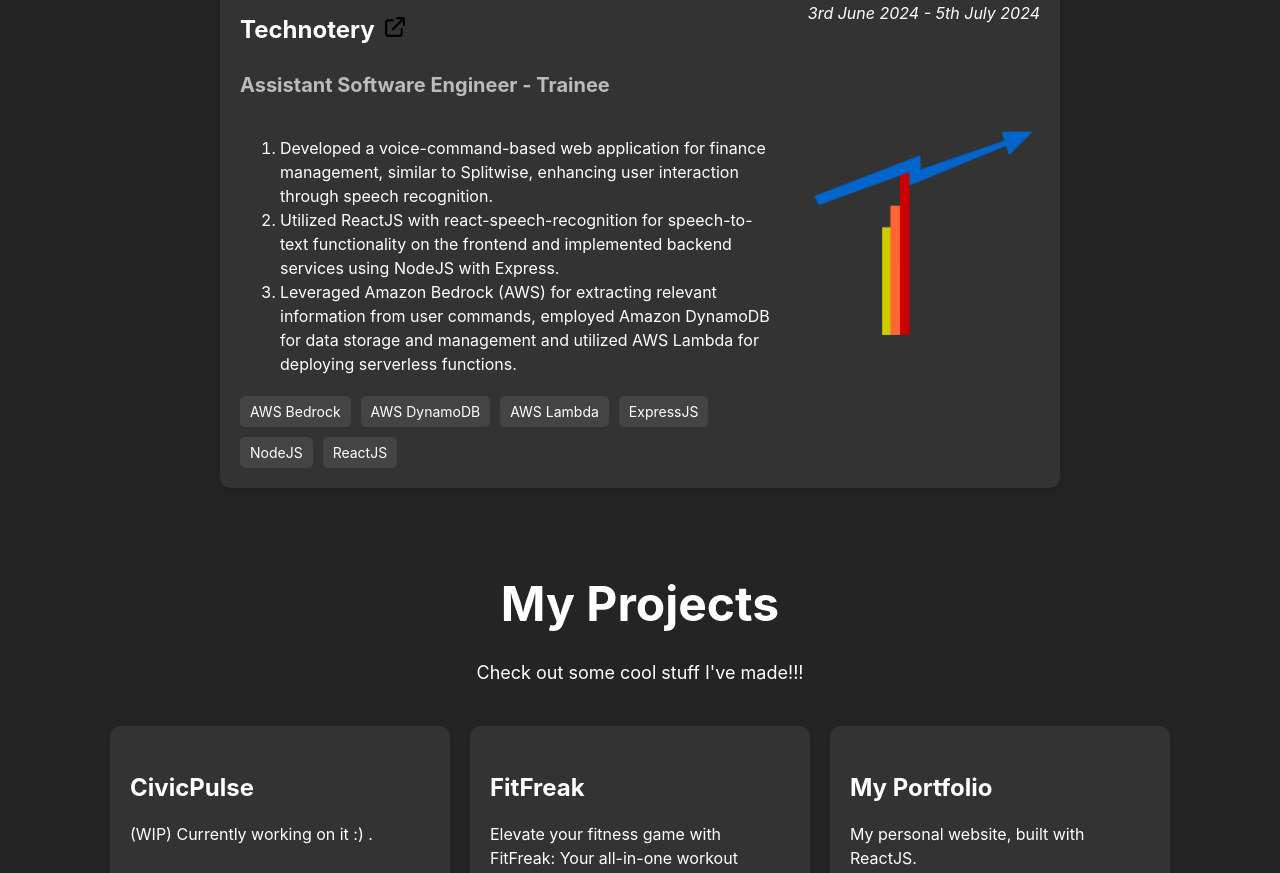
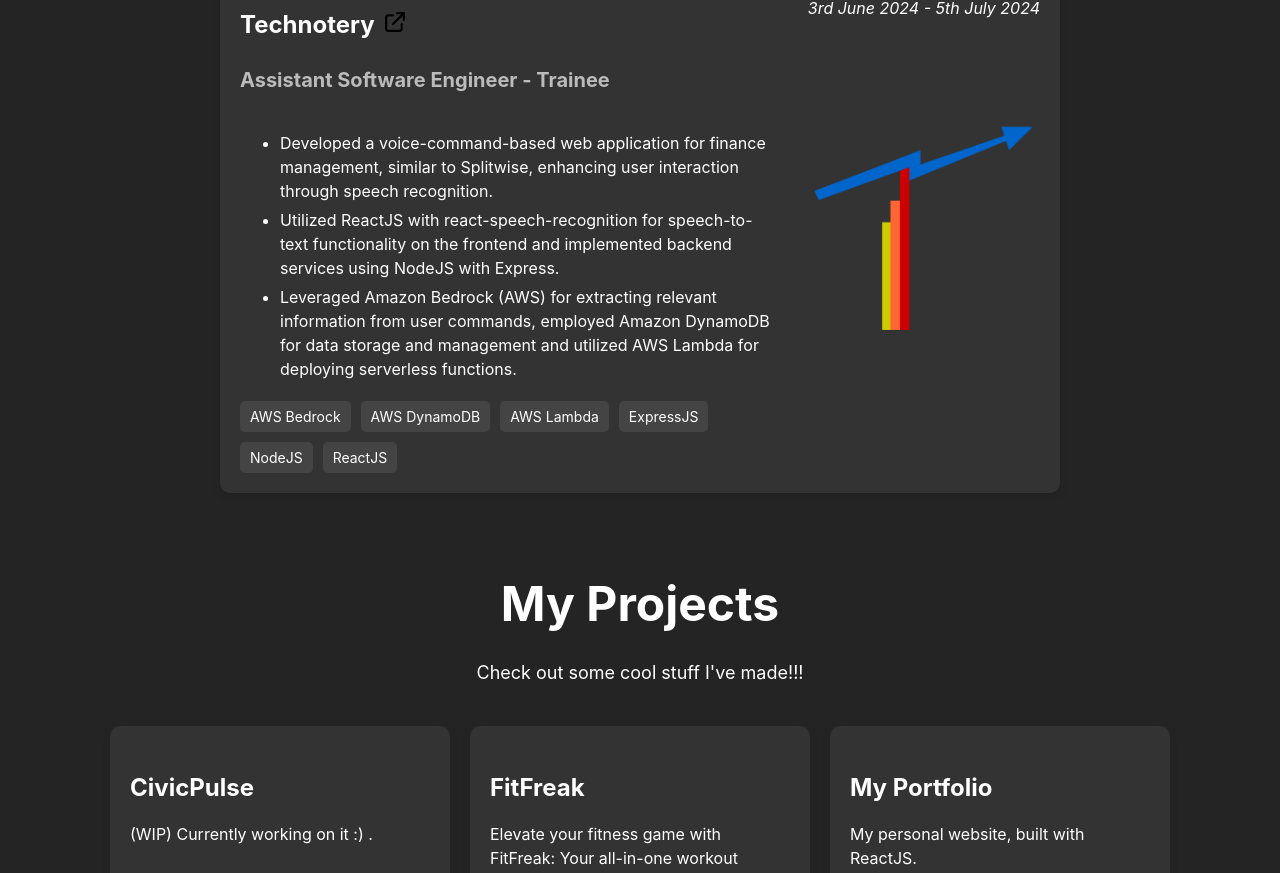
Before and after one commit to rushilpatel21/My-Portfolio, a React (Vite) app in the folder portfolio/: page / in a window 1280 px wide. Shown: the part 1894-2767 px from the top of the page. Built offline with nearby package versions, Linux system fonts and the light colour scheme; no server answers.

Commit message:
Changed list style type in experience

```diff
--- a/portfolio/src/pages/experience.jsx
+++ b/portfolio/src/pages/experience.jsx
@@ -39,11 +39,11 @@ const Experience = () => {
             <h4>{experience.position}</h4>
             <div className="experience-details">
               <div className="experience-info">
-                <ol>
+                <ul>
                   {experience.description.map((point, index) => (
                     <li key={index}>{point}</li>
                   ))}
-                </ol>
+                </ul>
                 <div className="experience-tags">
                   {experience.tags.map((tag, index) => (
                     <span key={index} className="tag">{tag}</span>
--- a/portfolio/src/styles/experience.css
+++ b/portfolio/src/styles/experience.css
@@ -85,12 +85,10 @@
 }
 
 .experience-info ul {
-    list-style: none;
-    padding: 0;
+    list-style-type: disc;
 }
 
 .experience-info ul li {
-    font-size: 14px;
     margin-bottom: 5px;
 }
 
```
